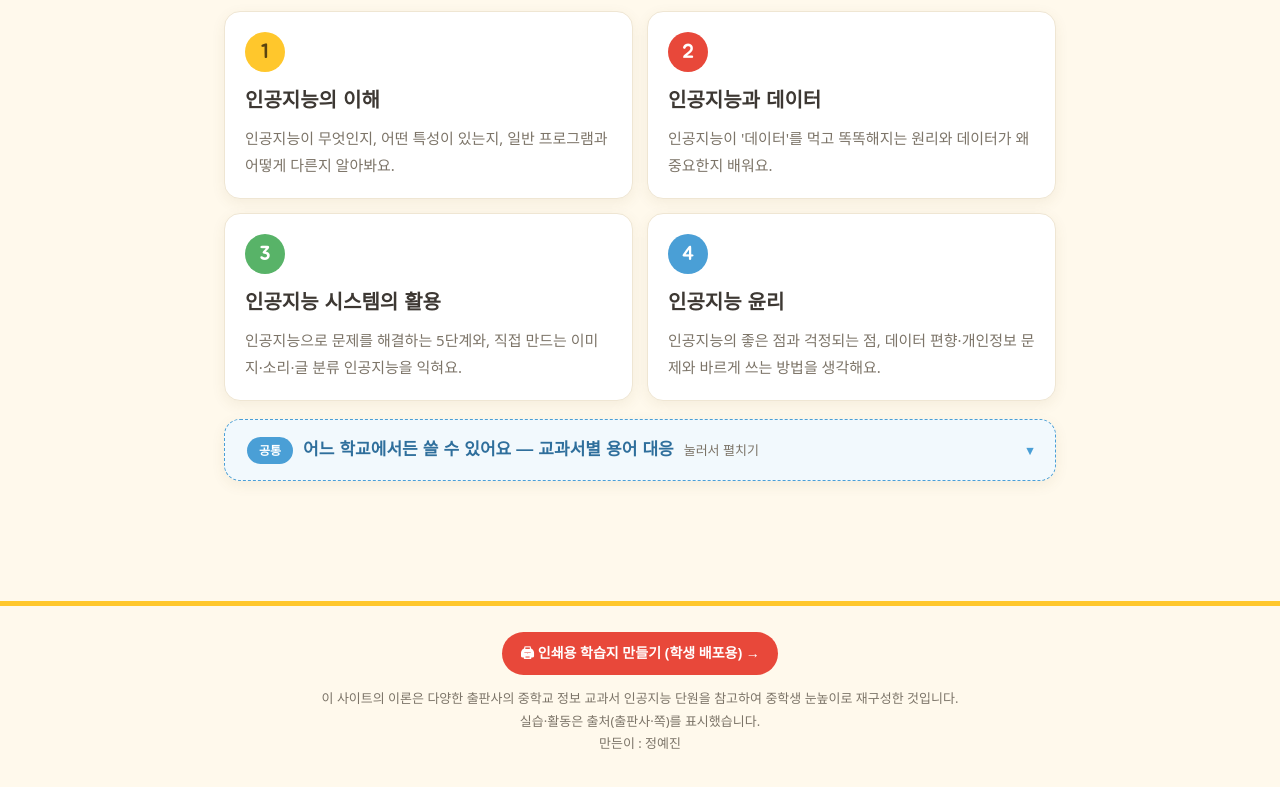
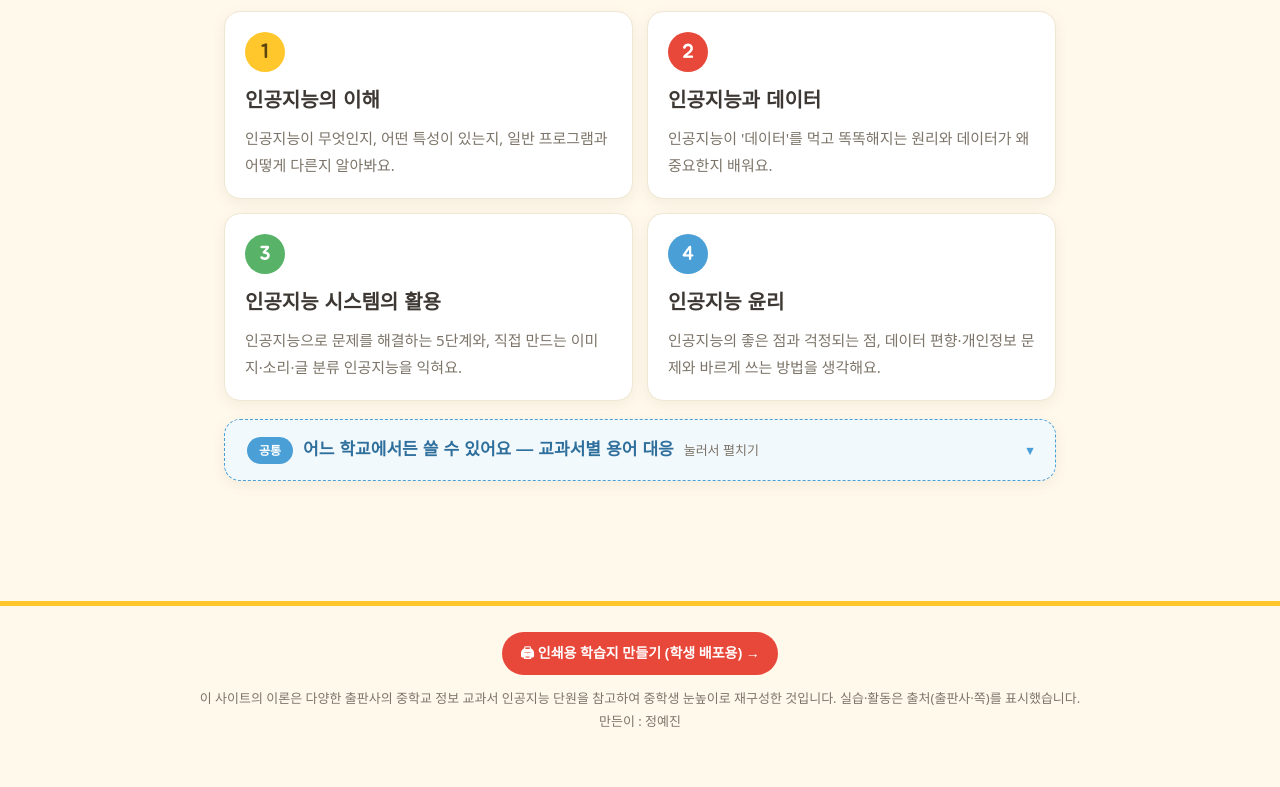
Before and after one commit to jjeong-ye/info-ai, a plain HTML site: page index.html in a window 1280 px wide. Shown: the part 832-1619 px from the top of the page. Drawn offline with Linux system fonts and the light colour scheme; a web font is replaced by a local one.

Commit message:
Update index.html

```diff
--- a/index.html
+++ b/index.html
@@ -28,9 +28,8 @@
   <footer>
     <div class="note">
       <p style="margin:0 0 12px"><a class="print-link" href="worksheet.html">🖨 인쇄용 학습지 만들기 (학생 배포용) →</a></p>
-      이 사이트의 이론은 다양한 출판사의 중학교 정보 교과서 인공지능 단원을 참고하여 중학생 눈높이로 재구성한 것입니다.
     </div>
-    <div>실습·활동은 출처(출판사·쪽)를 표시했습니다.</div>
+    <div>이 사이트의 이론은 다양한 출판사의 중학교 정보 교과서 인공지능 단원을 참고하여 중학생 눈높이로 재구성한 것입니다. 실습·활동은 출처(출판사·쪽)를 표시했습니다.</div>
     <div>만든이 : 정예진</div>
   </footer>
 
```
